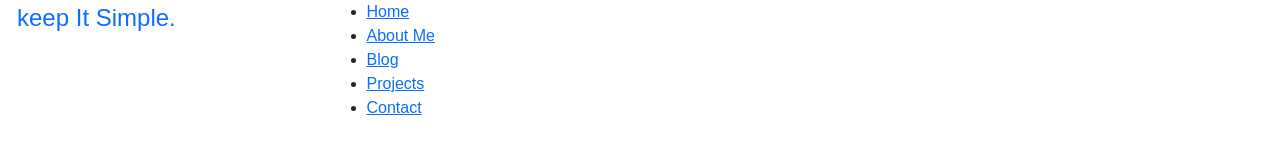
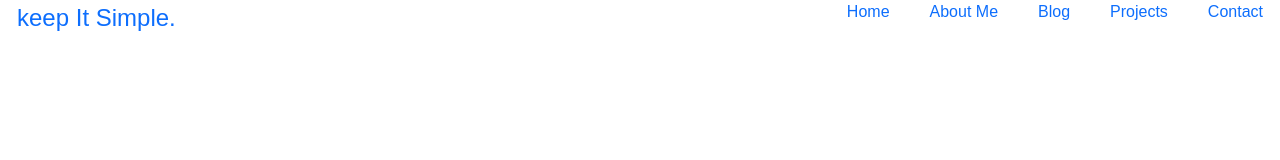
Before and after one commit to PrajapatiNishan/Portfolio, a plain HTML site: page index.html in a window 1280 px wide. Drawn offline with Linux system fonts and the light colour scheme; a web font is replaced by a local one.

Commit message:
added few css codes for head section

```diff
--- a/css/style.css
+++ b/css/style.css
@@ -81,3 +81,25 @@ body{
     text-decoration: none;
     font-size: 24px;
 }
+
+.site-branding a {
+    text-decoration: none;
+    font-size: 24px;
+}
+
+ul.nav-lists {
+    list-style: none;
+    margin: 0;
+    padding: 0;
+    display: flex;
+    justify-content: end;
+}
+
+ul.nav-lists li.nav-list {
+    font-size: 16px;
+    margin-left: 40px;
+}
+
+ul.nav-lists li.nav-list a {
+    text-decoration: none;
+}
```
